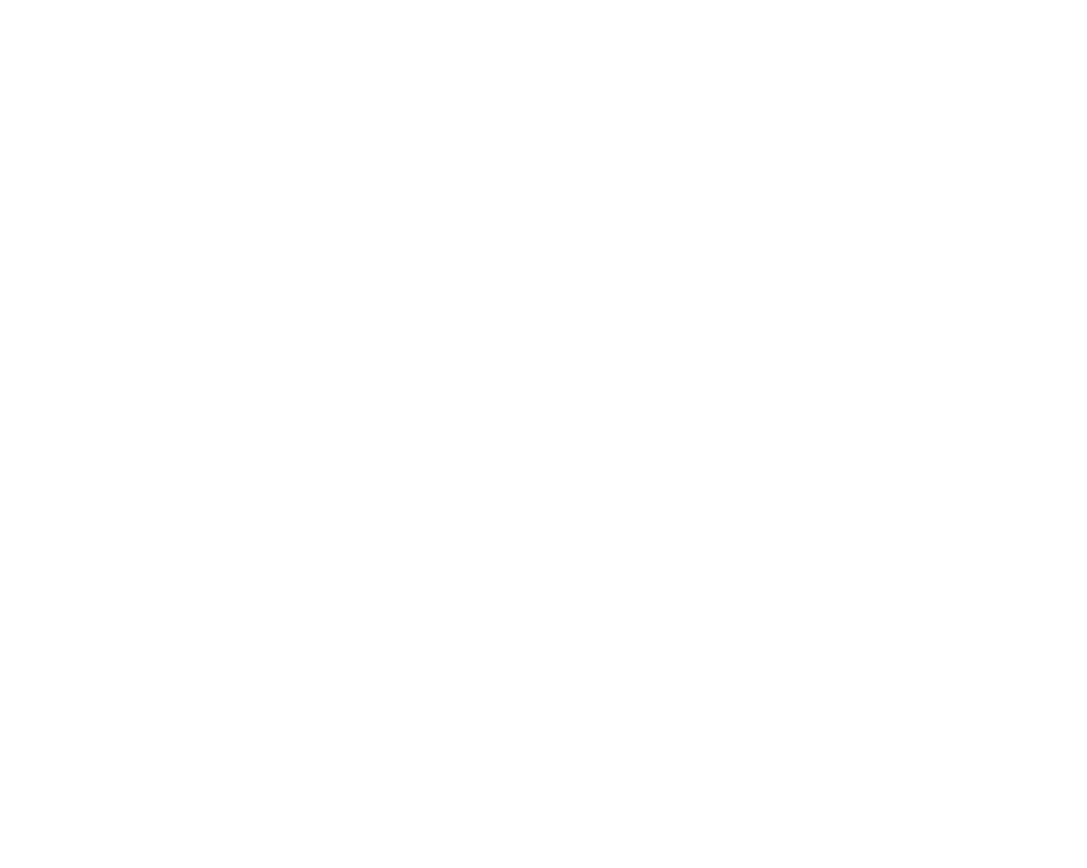
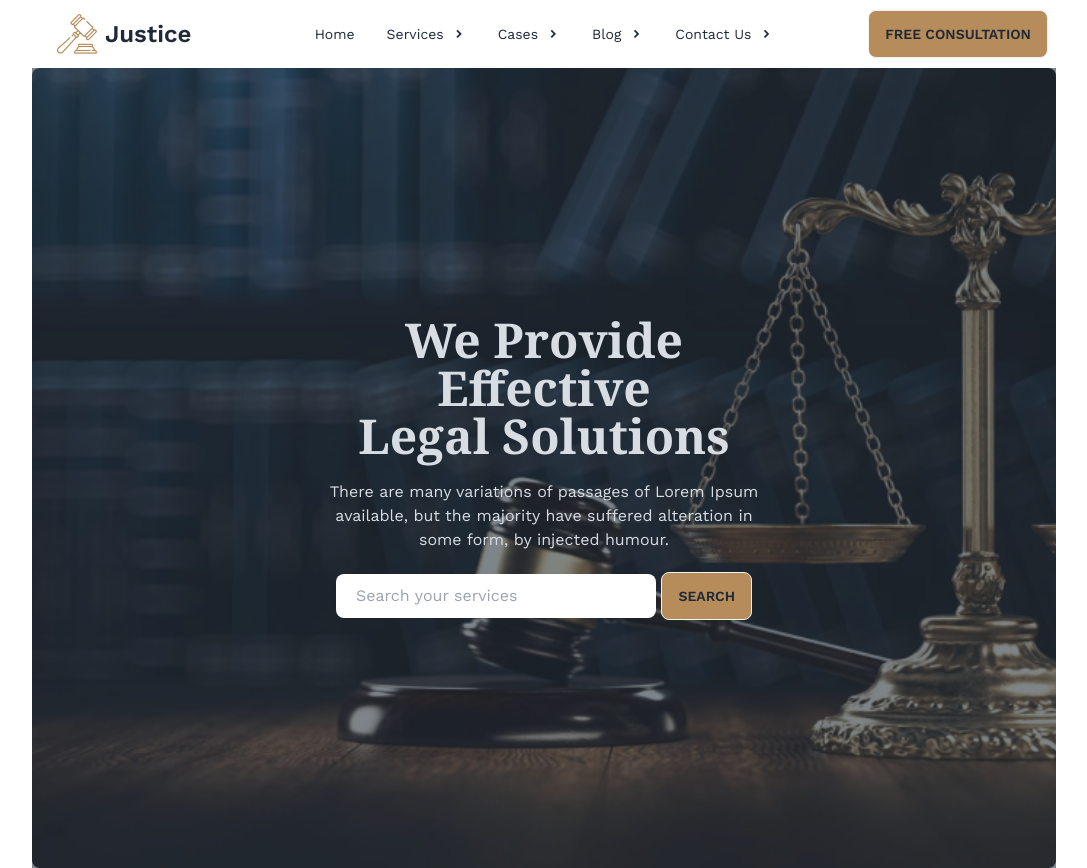
Before and after one commit to JOHIRRIHAN/Justice_legal_solution-, a plain HTML site: page index.html in a window 1280 px wide. Shown: the whole page, without its empty margins (96-1183 px from the left). Before the commit the page ends 800 px from the top, so only its background shows below. Drawn offline with nearby package versions, Linux system fonts and the light colour scheme; a web font is replaced by a local one.

Commit message:
second push

```diff
--- a/index.html
+++ b/index.html
@@ -12,6 +12,8 @@
     <link rel="preconnect" href="https://fonts.googleapis.com">
     <link rel="preconnect" href="https://fonts.gstatic.com" crossorigin>
     <link href="https://fonts.googleapis.com/css2?family=EB+Garamond:wght@400;500;600;700&family=Lato:wght@400;700&family=Manrope:wght@300;400;500;600&family=Onest:wght@400;500;600;700&family=Playfair+Display:ital,wght@0,400;0,500;0,600;1,700&family=Poppins:wght@300;400;500;600;700&family=Work+Sans:wght@400;500;600;700;800&display=swap" rel="stylesheet">
+    <link rel="stylesheet"
+    href="https://cdn.jsdelivr.net/npm/boxicons@latest/css/boxicons.min.css">
     <!-- text color/background color link -->
     <script>
         tailwind.config = {
@@ -24,9 +26,65 @@
           }
         }
       </script>
+      <style>
+        .googleapis{
+            font-family: 'EB Garamond', serif;
+            font-family: 'Lato', sans-serif;
+            font-family: 'Manrope', sans-serif;
+            font-family: 'Onest', sans-serif;
+            font-family: 'Playfair Display', serif;
+            font-family: 'Poppins', sans-serif;
+            font-family: 'Work Sans', sans-serif;
+        }
+      </style>
 </head>
-<body>
-    <header></header>
+<body class="googleapis mx-32">
+    <header class="">
+        <nav>
+            <div class="navbar bg-base-100">
+                <div class="navbar-start">
+                  <div class="dropdown">
+                    <label tabindex="0" class="btn btn-ghost lg:hidden">
+                      <svg xmlns="http://www.w3.org/2000/svg" class="h-5 w-5" fill="none" viewBox="0 0 24 24" stroke="currentColor"><path stroke-linecap="round" stroke-linejoin="round" stroke-width="2" d="M4 6h16M4 12h8m-8 6h16" /></svg>
+                    </label>
+                    <ul tabindex="0" class="menu menu-sm dropdown-content mt-3 z-[1] p-2 shadow bg-base-100 rounded-box w-52">
+                        <li><a>Home</a></li>
+                        <li><a>Services<i class='bx bxs-chevron-right'></i></a></li>
+                        <li><a>Cases<i class='bx bxs-chevron-right'></i></a></li>
+                        <li><a>Blog<i class='bx bxs-chevron-right'></i></a></li>
+                        <li><a>Contact Us<i class='bx bxs-chevron-right'></i></a></li>
+                    </ul>
+                  </div>
+                  <a class="btn btn-ghost normal-case text-2xl"><img class="w-10" src="asset/images/business.png" alt=""> Justice</a>
+                </div>
+                <div class="navbar-center hidden lg:flex">
+                  <ul class="menu menu-horizontal px-1">
+                    <li><a>Home</a></li>
+                    <li><a>Services<i class='bx bxs-chevron-right'></i></a></li>
+                    <li><a>Cases<i class='bx bxs-chevron-right'></i></a></li>
+                    <li><a>Blog<i class='bx bxs-chevron-right'></i></a></li>
+                    <li><a>Contact Us<i class='bx bxs-chevron-right'></i></a></li>
+                  </ul>
+                </div>
+                <div class="navbar-end">
+                  <a class="btn bg-[#B68C5A]">Free Consultation</a>
+                </div>
+              </div>
+        </nav>
+        <!-- banner section -->
+        <div class="hero min-h-screen rounded-lg" style="background-image: url(asset/images/banner.png);">
+            <div class="hero-overlay bg-opacity-60"></div>
+            <div class="hero-content text-center text-neutral-content">
+              <div class="max-w-md">
+                <h1 class="mb-5 text-5xl font-extrabold font-serif">We Provide Effective <br> Legal Solutions</h1>
+                <p class="mb-5 text-base">There are many variations of passages of Lorem Ipsum available, but the majority have suffered alteration in some form, by injected humour.</p>
+                <label for="Search"></label>
+                <input class="bg-[#FFF] w-80 h-11 rounded-lg p-5" type="search" name="search" id="search" placeholder="Search your services">
+                <button class="btn bg-[#B68C5A]">Search</button>
+              </div>
+            </div>
+          </div>
+    </header>
     <main></main>
     <footer></footer>
 </body>
```
